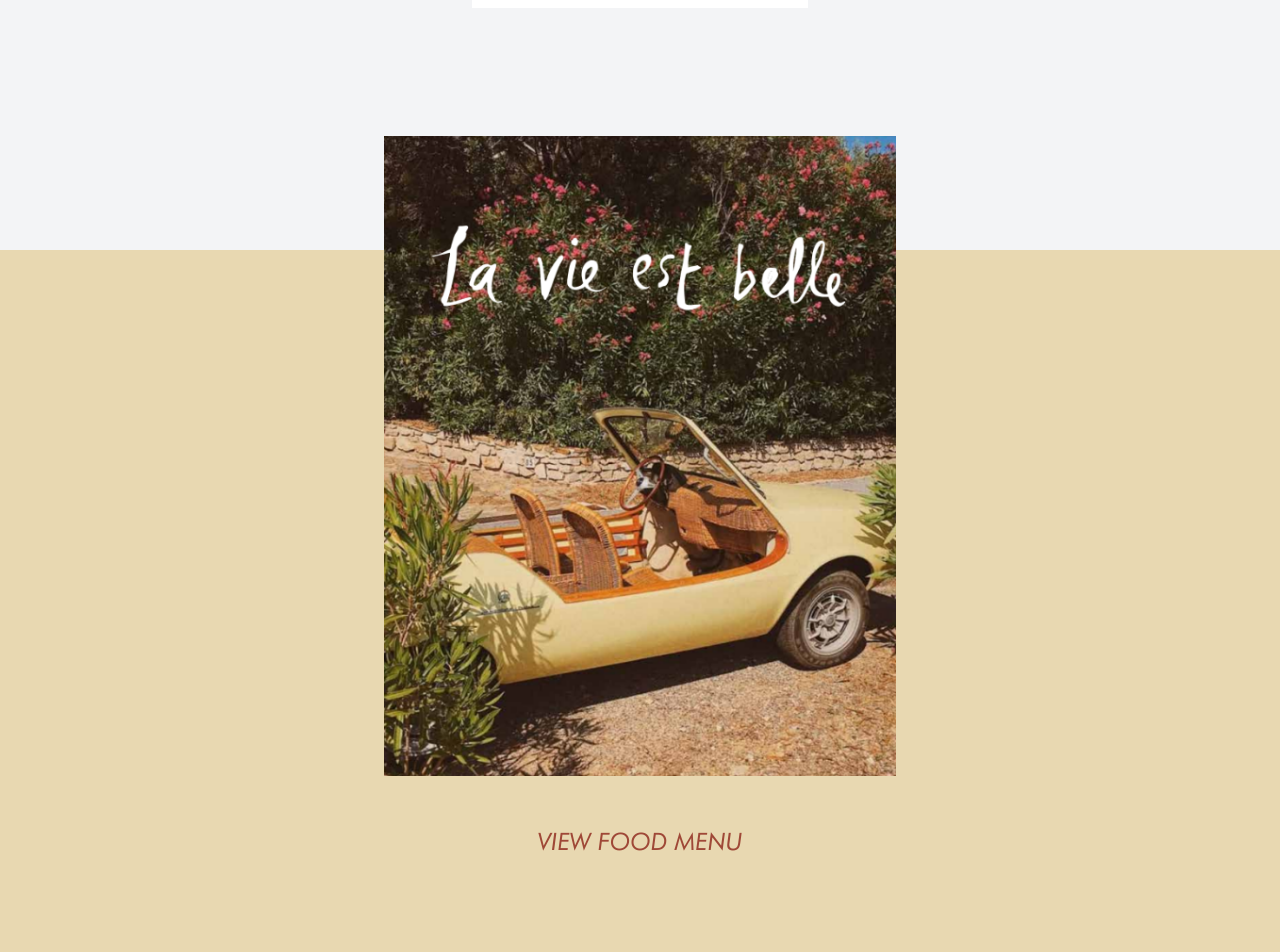
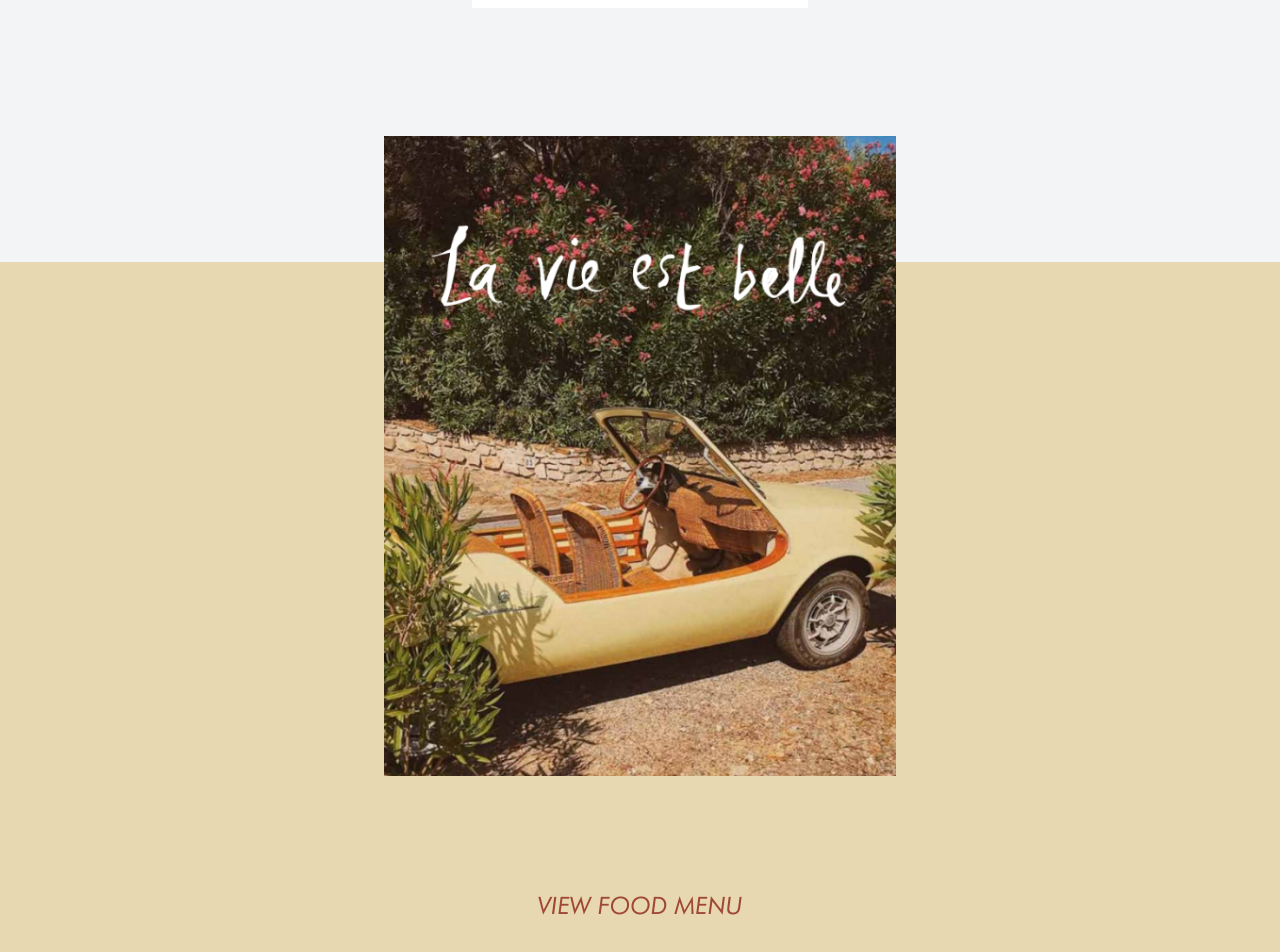
Before and after one commit to dezoul/Giselle, a Jekyll site: the page built from index.html, in a window 1280 px wide. Shown: the part 1432-2384 px from the top of the page. Built offline with Jekyll 4.4.1, drawn with Linux system fonts in a browser that asks for light colours.

```diff
--- a/assets/css/style.css
+++ b/assets/css/style.css
@@ -492,6 +492,12 @@
   margin-left: auto;
   margin-right: auto;
 }
+.mt-16 {
+  margin-top: 4rem;
+}
+.mb-16 {
+  margin-bottom: 4rem;
+}
 .block {
   display: block;
 }
--- a/index.html
+++ b/index.html
@@ -26,8 +26,8 @@
 <section style="background-image: linear-gradient(to bottom, rgb(243 244 246), rgb(243 244 246) 20%,#e8d8b1 20%, #e8d8b1);">
     <div class="text-center flex flex-col items-center gap-8 max-w-screen-lg mx-auto">
         <img class="editable inline-block max-w-[50%]" src="/assets/images/car-pic.png" alt="" />
-        <p>
-            <a class="editable mx-auto inline-block p-4 uppercase" href="/assets/images/map.png" download>
+        <p class="mt-16">
+            <a class="editable mx-auto inline-block p-4 uppercase letter-spacing" href="/assets/images/map.png" download>
                 View food menu
             </a>
 
@@ -39,7 +39,7 @@
 <section style="background-image: url(/assets/images/map.png)" class="bg-cover bg-center bg-no-repeat min-h-screen flex flex-col justify-end items-center">
     <div class="text-center max-w-screen-lg mx-auto">
         <p>
-            <a class="px-8 py-4 base-section editable" href="/maplink">DIRECTIONS</a>
+            <a class="px-8 py-4 mb-16 base-section editable letter-spacing" href="/maplink">DIRECTIONS</a>
         </p>
 
     </div>
```
